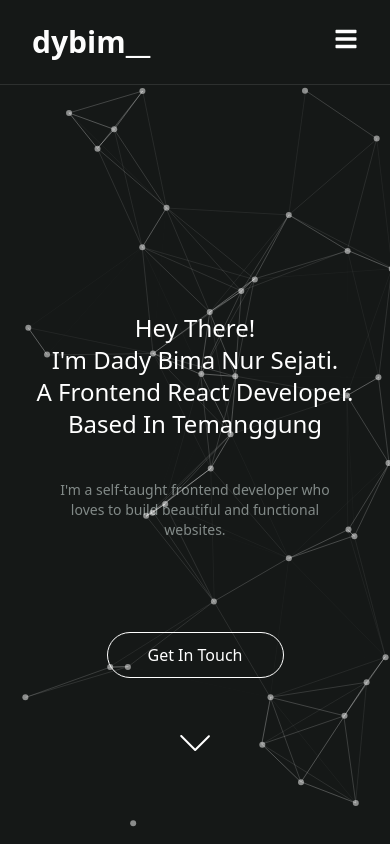
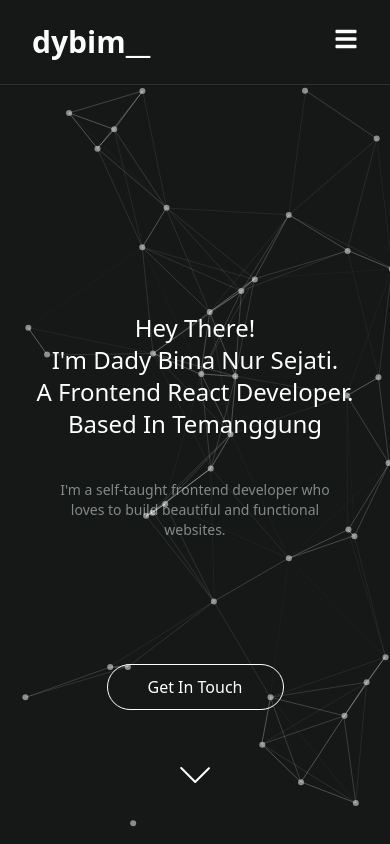
Before and after one commit to WorkerHarder171/My-Portofolio, a React (Vite) app: page / in a window 390 px wide. Shown: the top 844 px of the page. Built offline with nearby package versions, Linux system fonts and the light colour scheme.

Commit message:
update portofolio

```diff
--- a/src/components/section/Jumbotron.jsx
+++ b/src/components/section/Jumbotron.jsx
@@ -72,7 +72,7 @@ export default function Jumbotron() {
         </div>
       </div>
 
-      <div className="text-center lg:mt-10 sm:mt-20 absolute lg:bottom-10 sm:bottom-24 z-10 mx-auto w-full">
+      <div className="text-center sm:mt-10 absolute lg:bottom-10 sm:bottom-16 z-10 mx-auto w-full">
         <motion.button
           whileHover={{ scale: 1.1 }}
           className="capitalize text-white px-10 py-2.5 border border-white rounded-full duration-300 hover:bg-white hover:text-[#333]"
```
